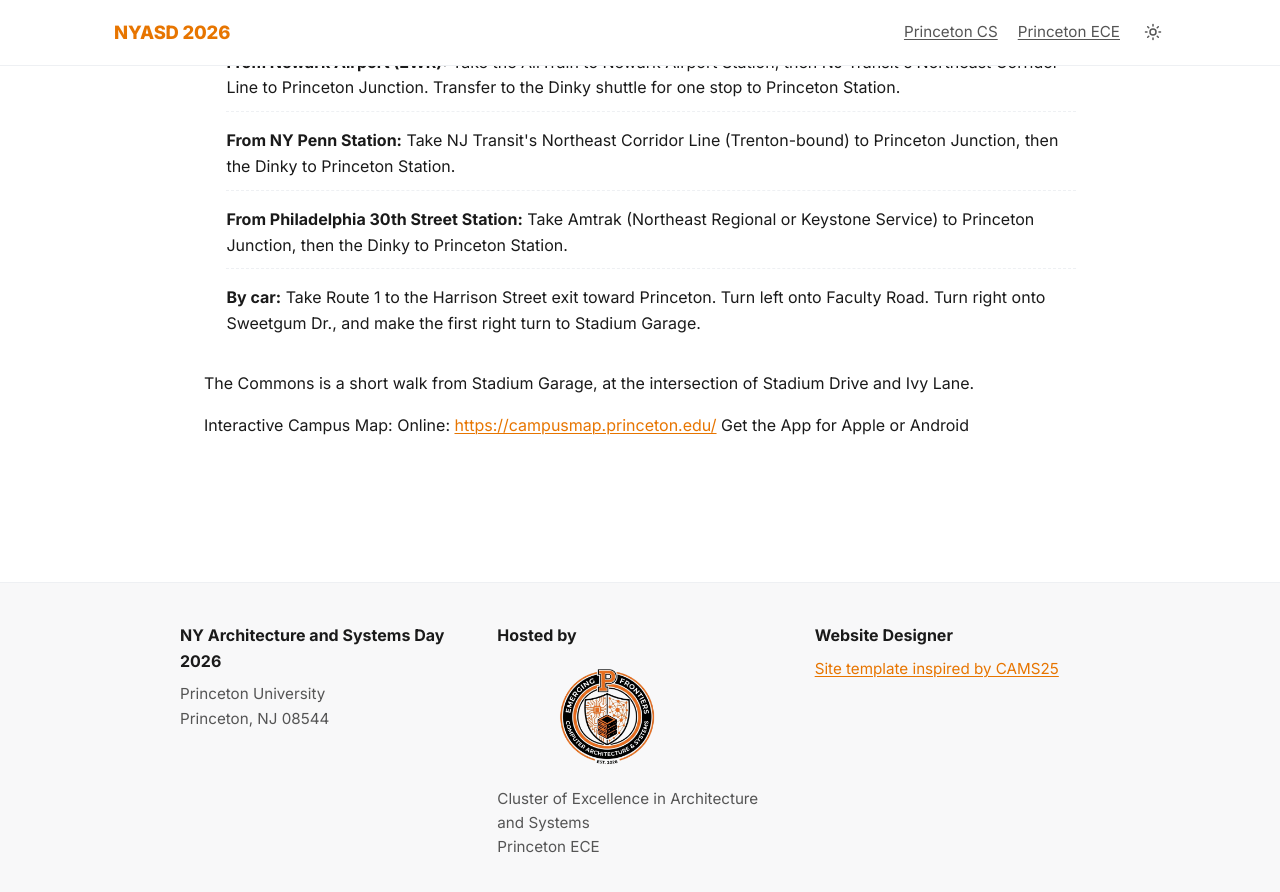
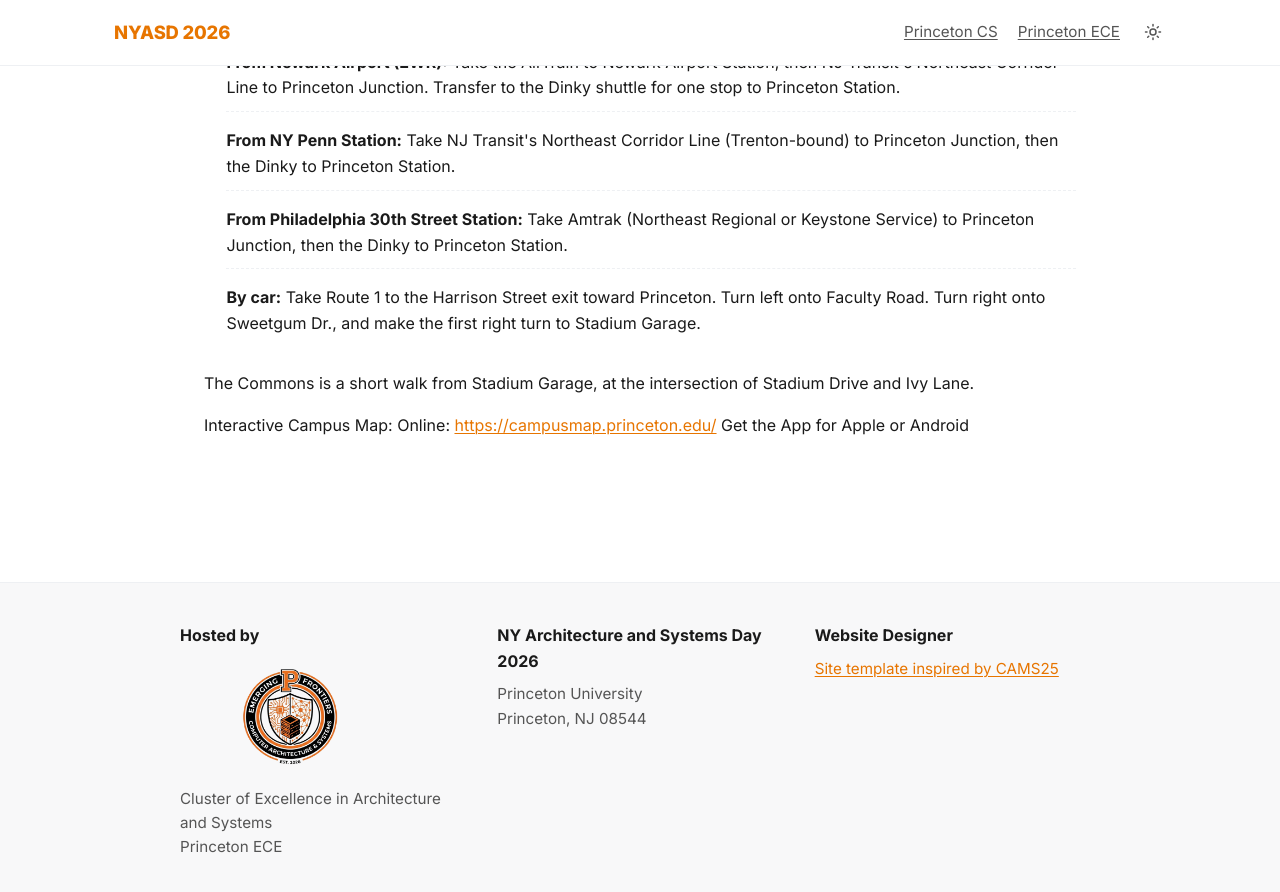
Before and after one commit to princetoncomputerarch/princetoncomputerarch.github.io, a Jekyll site: the page built from index.html, in a window 1280 px wide and 900 px high, scrolled down 4056 px. Shown: the top 892 px of the window. Built offline with Jekyll 4.4.1, drawn with Linux system fonts in a browser that asks for light colours.

Commit message:
Move 'Hosted by' to first footer column

```diff
--- a/_includes/footer.html
+++ b/_includes/footer.html
@@ -1,14 +1,5 @@
 <footer class="site-footer">
   <div class="footer-inner">
-
-    <div class="footer-col">
-      {% if site.data.footer.lab.name %}
-        <h4>{{ site.data.footer.lab.name }}</h4>
-      {% endif %}
-      {% for line in site.data.footer.lab.address %}
-        {{ line }}<br />
-      {% endfor %}
-    </div>
 
     {% if site.data.footer.host %}
     <div class="footer-col footer-host">
@@ -25,6 +16,15 @@
       {% endfor %}
     </div>
     {% endif %}
+
+    <div class="footer-col">
+      {% if site.data.footer.lab.name %}
+        <h4>{{ site.data.footer.lab.name }}</h4>
+      {% endif %}
+      {% for line in site.data.footer.lab.address %}
+        {{ line }}<br />
+      {% endfor %}
+    </div>
 
     {% if site.data.footer.github_url and site.data.footer.github_url != "" %}
     <div class="footer-col">
```
